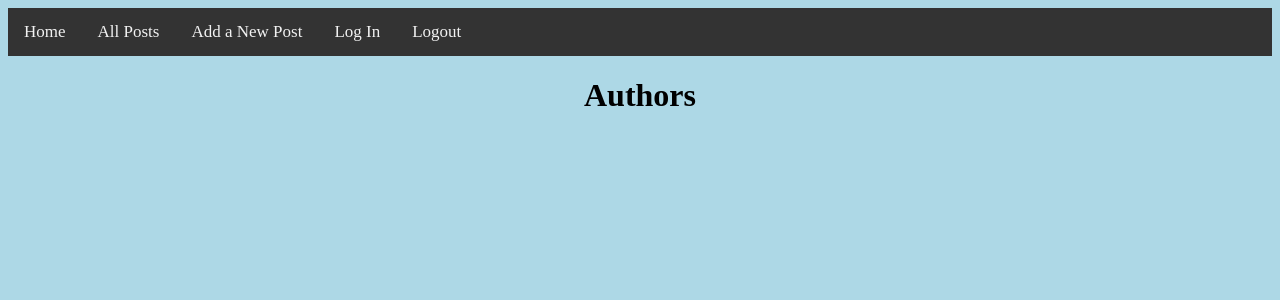
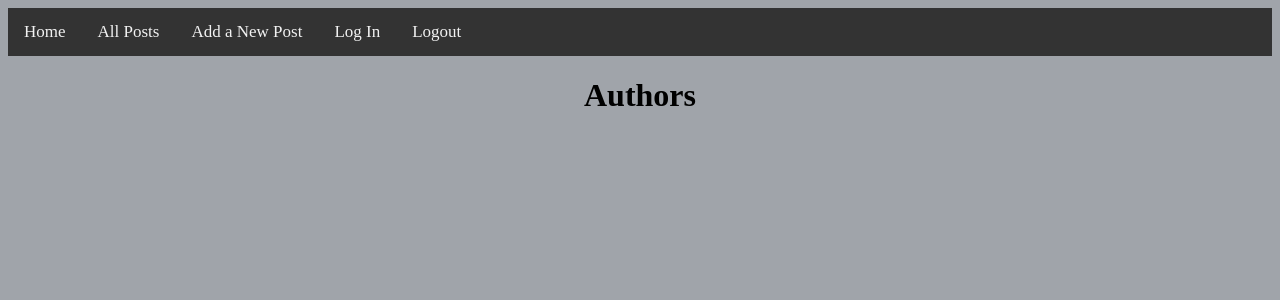
Before and after one commit to reverendin/Blogz, a Flask app: page / in a window 1280 px wide. Shown: the top 300 px of the page. Run offline with Flask 2, Linux system fonts and the light colour scheme.

Commit message:
minor css updates

```diff
--- a/static/styles.css
+++ b/static/styles.css
@@ -1,5 +1,5 @@
 body{
-    background-color: lightblue;
+    background-color: #a0a4aa;
 }
 
 
```
